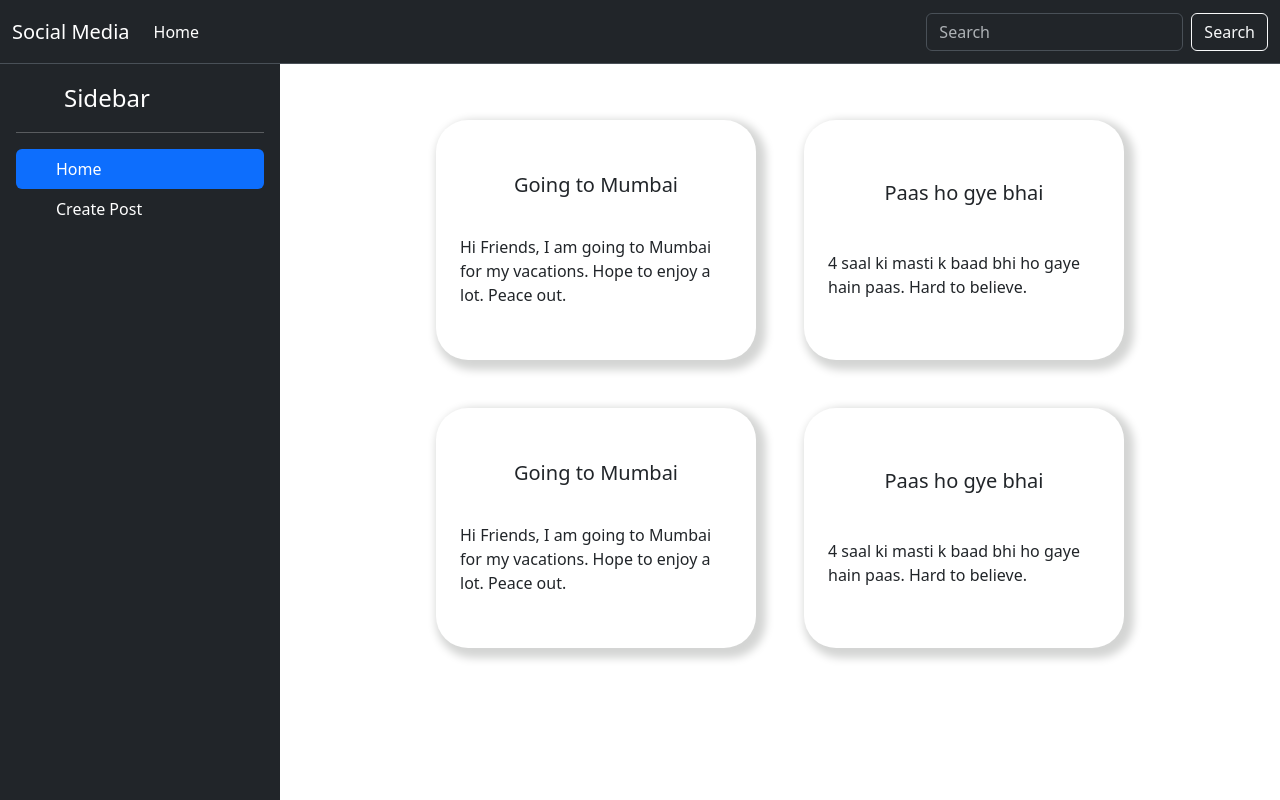
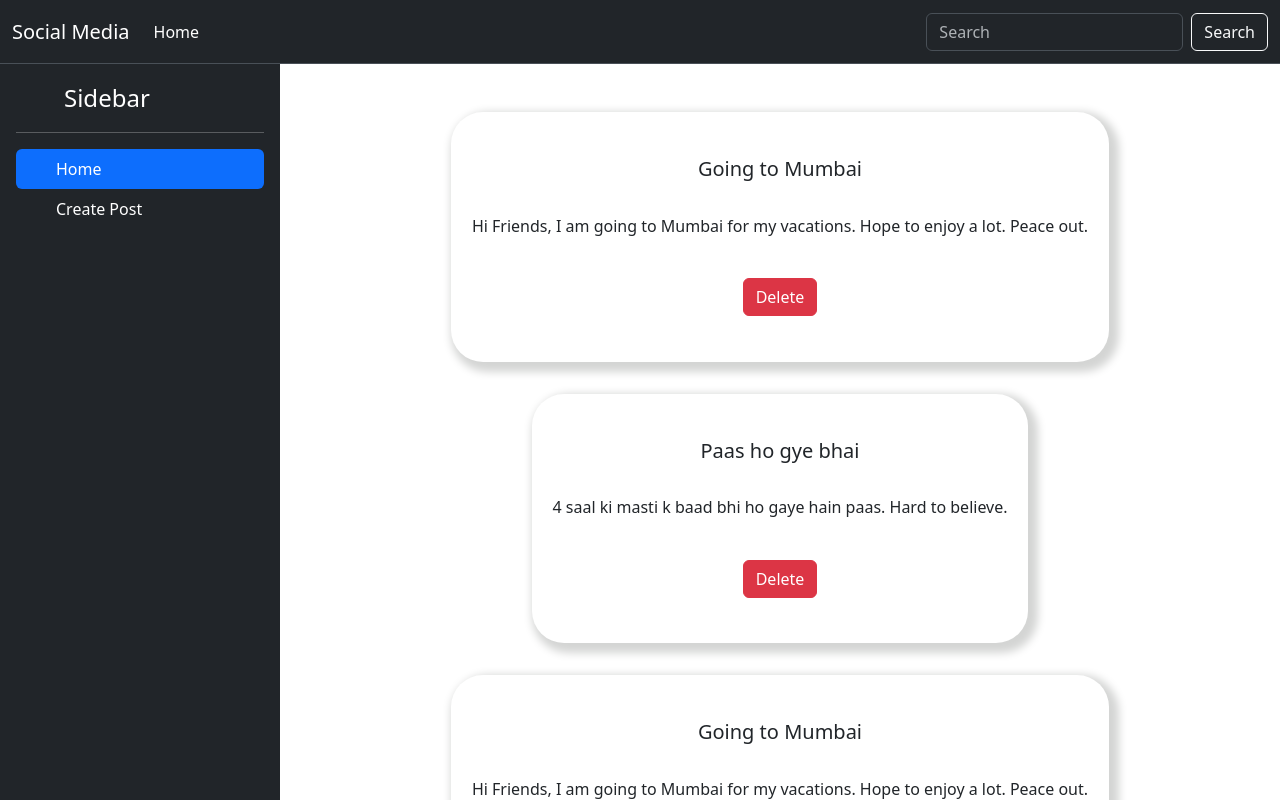
Before and after one commit to arnavbhure/Social-Media-Demo-, a React (Vite) app in the folder Social_Media_Demo/: page / in a window 1280 px wide. Shown: the top 800 px of the page. Built offline with nearby package versions, Linux system fonts and the light colour scheme.

Commit message:
Finalising the Project By adding Fuctionality for Create Post Section

```diff
--- a/Social_Media_Demo/src/App.jsx
+++ b/Social_Media_Demo/src/App.jsx
@@ -6,6 +6,7 @@ import PostContainer from "./components/postContainer";
 import { useState } from "react";
 import CreatePost from "./components/createPost";
 import PostListProvider from "./store/post-store";
+import { EmptyMessage } from "./components/EmptyMessage";
 
 function App() {
   const [activeSection, setActiveSection] = useState("home"); // for usetate for which section is active  , default : home
@@ -18,6 +19,7 @@ function App() {
         </div>
         <div className="flex-container">
           <Sidebar setActiveSection={setActiveSection} />
+          <EmptyMessage activeSection={activeSection} />
           {activeSection === "home" && <PostContainer />}
           {activeSection === "createPost" && <CreatePost />}
         </div>
--- /dev/null
+++ b/Social_Media_Demo/src/components/EmptyMessage.jsx
@@ -0,0 +1,18 @@
+import { useContext } from "react";
+import { PostList } from "../store/post-store";
+import style from "./EmptyMessageClass.module.css";
+
+export const EmptyMessage = ({ activeSection }) => {
+  const { postList } = useContext(PostList);
+  if (activeSection === "home" && postList.length === 0) {
+    return (
+      <div className={style.MessageFlex}>
+        <div className={style.EmptyMessageClass}>
+          <h2>Post List is Empty!!</h2>
+          <p>Create Post To View them here...</p>
+        </div>
+      </div>
+    );
+  }
+  return null;
+};
--- /dev/null
+++ b/Social_Media_Demo/src/components/EmptyMessageClass.module.css
@@ -0,0 +1,14 @@
+.EmptyMessageClass {
+  display: flex;
+  flex-direction: column;
+  justify-content: space-between;
+  height: 13%;
+  align-items: center;
+}
+
+.MessageFlex {
+  width: 100rem;
+  display: flex;
+  margin-top: 3rem;
+  margin-left: 1rem;
+}
--- a/Social_Media_Demo/src/components/Post.jsx
+++ b/Social_Media_Demo/src/components/Post.jsx
@@ -1,11 +1,22 @@
+import { useContext } from "react";
 import style from "./PostContainerCss.module.css";
+import { PostList } from "../store/post-store";
 
 const Post = ({ post }) => {
+  const { deletePost } = useContext(PostList);
+
   return (
     <div className={`${style.post} card`}>
       <div className={`card-body ${style.CardBody}`}>
         <h5 className="card-title">{post.title}</h5>
         <p className="card-text">{post.body}</p>
+        <button
+          type="button"
+          className="btn btn-danger"
+          onClick={() => deletePost(post.id)}
+        >
+          Delete
+        </button>
       </div>
     </div>
   );
--- a/Social_Media_Demo/src/components/PostContainerCss.module.css
+++ b/Social_Media_Demo/src/components/PostContainerCss.module.css
@@ -13,16 +13,16 @@
   flex-direction: column;
   justify-content: center;
   align-items: center;
-  padding: 0.5rem;
-  width: 20rem;
-  height: 15rem;
-  margin: 1.5rem;
+  padding: 0.3rem;
+  margin: 1rem;
   border-radius: 2rem;
   box-shadow: 5px 5px 8px 5px #d4d5d4;
   border: none;
 }
 
 .CardBody {
+  min-width: 6rem;
+  min-height: 15rem;
   display: flex;
   justify-content: space-evenly;
   flex-direction: column;
--- a/Social_Media_Demo/src/components/createPost.jsx
+++ b/Social_Media_Demo/src/components/createPost.jsx
@@ -1,10 +1,47 @@
+import { useContext, useRef } from "react";
 import style from "../components/createPost.module.css";
+import { PostList } from "../store/post-store";
 
 const CreatePost = () => {
+  const PostTitleElement = useRef();
+  const PostBodyElement = useRef();
+  const User_ID = useRef();
+  const { addPost } = useContext(PostList);
+
+  const handleOnSubmit = (event) => {
+    event.preventDefault();
+    const userID = User_ID.current.value;
+    const post_Title = PostTitleElement.current.value;
+    const postBody = PostBodyElement.current.value;
+
+    addPost(userID, post_Title, postBody);
+
+    PostBodyElement.current.value = "";
+    PostTitleElement.current.value = "";
+    User_ID.current.value = "";
+  };
+
   return (
     <>
       <div className={style.FormFlex}>
-        <form className={style.FormClass}>
+        <form
+          className={style.FormClass}
+          onSubmit={(event) => handleOnSubmit(event)}
+        >
+          <div className="mb-3">
+            <label
+              htmlFor="exampleInputEmail1"
+              className={`form-label ${style.CreatePostStyle}`}
+            >
+              User ID
+            </label>
+            <input
+              type="text"
+              className="form-control"
+              id="UserID"
+              ref={User_ID}
+            />
+          </div>
           <div className="mb-3">
             <label
               htmlFor="exampleInputEmail1"
@@ -13,15 +50,16 @@ const CreatePost = () => {
               Post Heading
             </label>
             <input
-              type="email"
+              type="text"
               className="form-control"
-              id="exampleInputEmail1"
+              id="PostTitle"
               aria-describedby="emailHelp"
+              ref={PostTitleElement}
             />
           </div>
           <div className="mb-3">
             <label
-              htmlFor="exampleInputPassword1"
+              htmlFor="PostContent"
               className={`form-label ${style.CreatePostStyle}`}
             >
               Post Content
@@ -30,6 +68,7 @@ const CreatePost = () => {
               className="form-control"
               id="exampleInputPassword1"
               style={{ height: "10rem" }}
+              ref={PostBodyElement}
             />
           </div>
           <button type="submit" className="btn btn-primary">
--- a/Social_Media_Demo/src/components/postContainer.jsx
+++ b/Social_Media_Demo/src/components/postContainer.jsx
@@ -1,11 +1,13 @@
 import Post from "./Post";
 import style from "./PostContainerCss.module.css";
-import { DEFAULT_POST_LIST } from "../store/post-store";
+import { PostList } from "../store/post-store";
+import { useContext } from "react";
 
 const PostContainer = () => {
+  const { postList } = useContext(PostList);
   return (
     <div className={style.postContainerFlex}>
-      {DEFAULT_POST_LIST.map((post) => (
+      {postList.map((post) => (
         <Post key={post.id} post={post} />
       ))}
     </div>
--- a/Social_Media_Demo/src/store/post-store.jsx
+++ b/Social_Media_Demo/src/store/post-store.jsx
@@ -1,6 +1,6 @@
 import { createContext, useReducer } from "react";
 
-export const DEFAULT_POST_LIST = [
+const currPostList = [
   {
     id: "1",
     title: "Going to Mumbai",
@@ -36,7 +36,7 @@ export const PostList = createContext({
 const PostListProvider = ({ children }) => {
   const [postList, dispatchPostList] = useReducer(
     postListReducer,
-    DEFAULT_POST_LIST,
+    currPostList,
   );
   const addPost = (user_ID, postTitle, postBody) => {
     dispatchPostList({
@@ -71,7 +71,9 @@ const postListReducer = (currPostList, action) => {
   if (action.type === "ADD_POST") {
     newPostList = [action.payload, ...currPostList];
   } else if (action.type === "DELETE_POST") {
-    newPostList = currPostList.fiter((post) => post.id !== action.payload.id);
+    newPostList = currPostList.filter(
+      (post) => post.id !== action.payload.postID,
+    );
   }
   return newPostList;
 };
```
